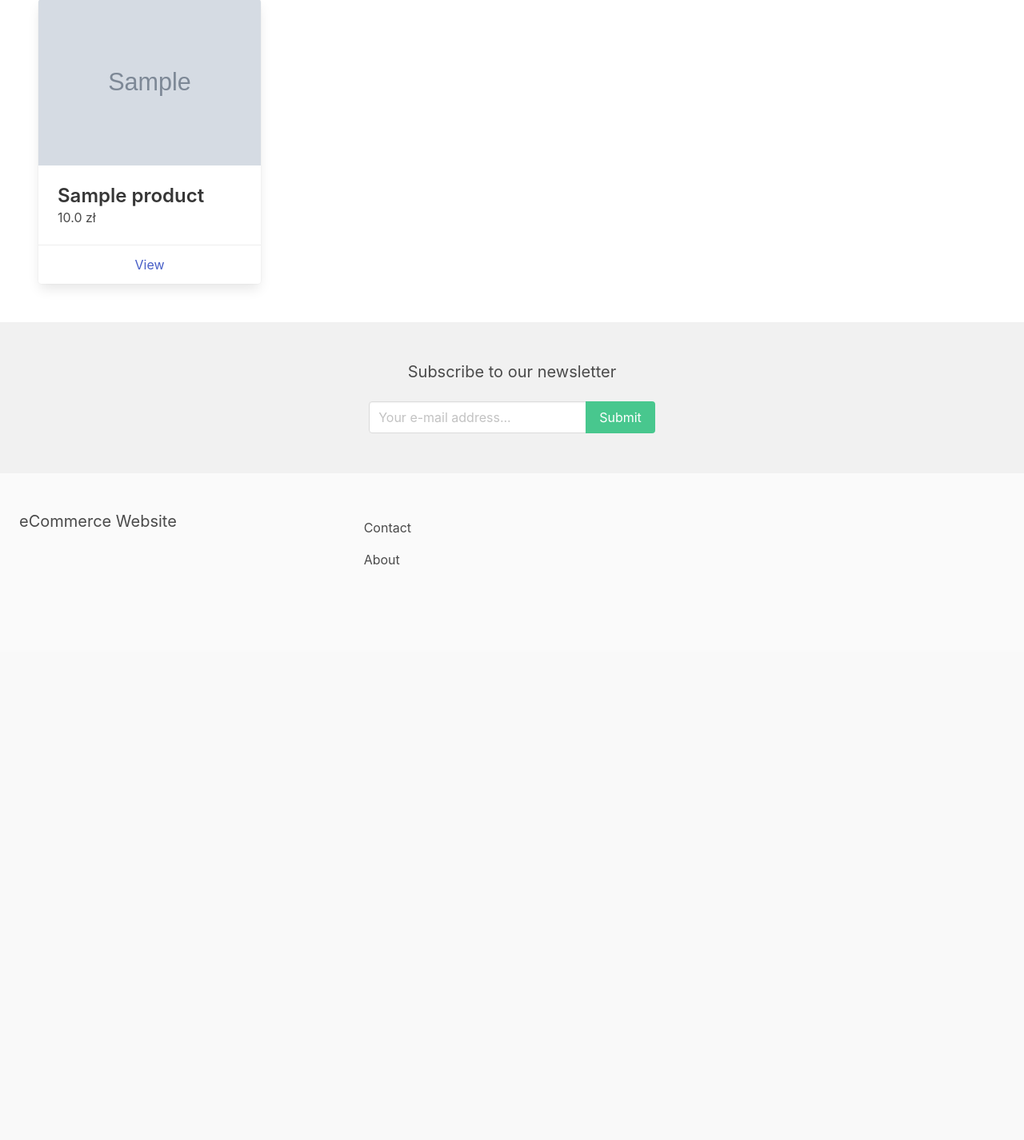
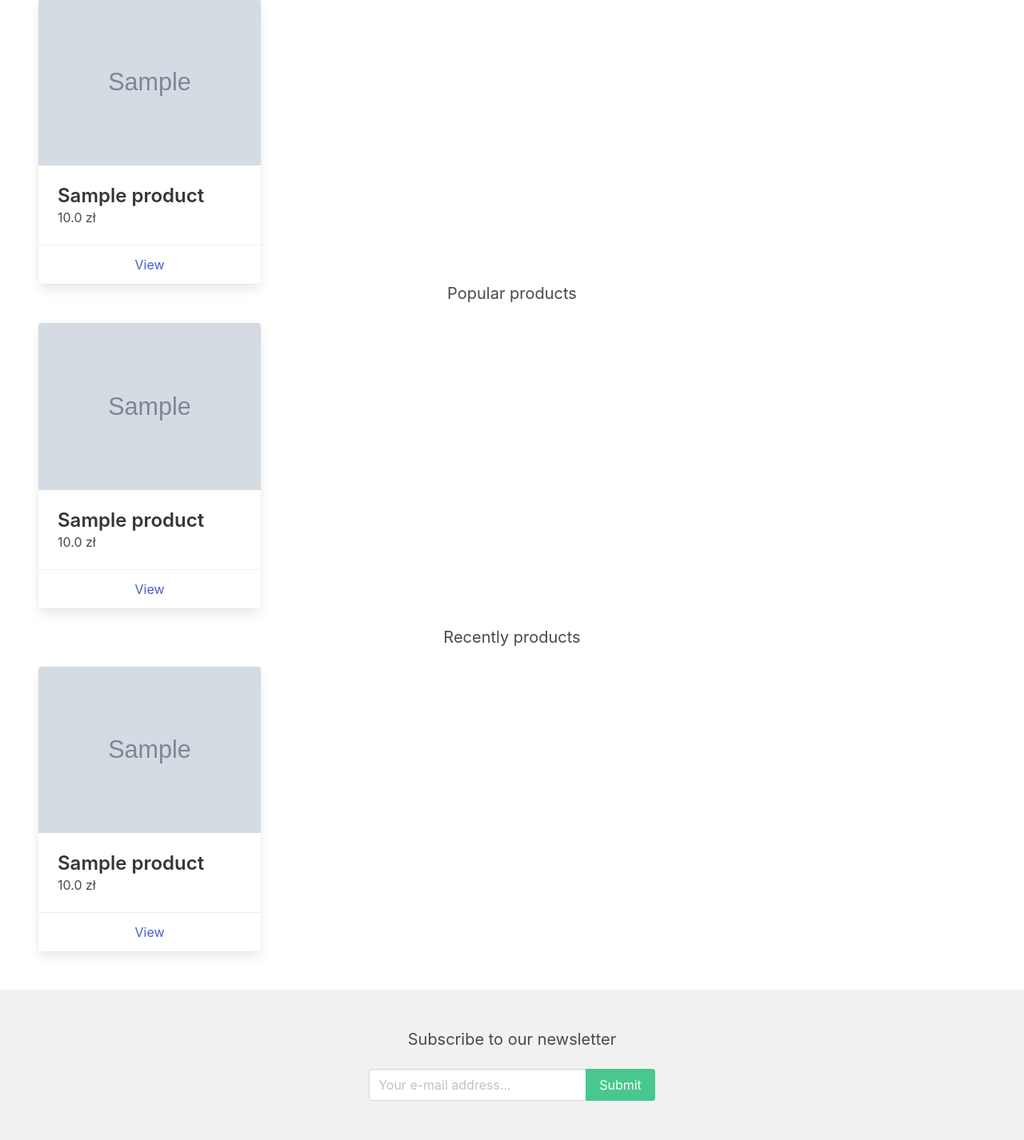
Before and after one commit to JakubKujawa/eCommerce-Website-Project, a Django app: page / in a window 1280 px wide. Shown: the part 622-2048 px from the top of the page at 80% size. Before the commit the page ends 1328 px from the top, so only its background shows below. Run offline with Django 4.2, Linux system fonts and the light colour scheme; tables that the repository leaves empty hold one stand-in row (values such as "Sample post"); grey boxes marked "Sample" are stand-in pictures; some libraries are stand-ins or nearby versions.

Commit message:
:sparkles: add a list of the most popular products and recently viewed products
Signed-off-by: CodePlayer <ZK_Jakub@proton.me>

```diff
--- a/apps/cart/views.py
+++ b/apps/cart/views.py
@@ -13,7 +13,7 @@ def cart_detail(request):
         url = f"/{product.category.slug}/{product.slug}/"
         b = f"{{'id': '{product.id}', 'title': '{product.title}', 'price': '{product.price}', " \
             f"'quantity': '{item['quantity']}', 'total_price': '{item['total_price']}', " \
-            f"'thumbnail': '{product.thumbnail.url}', 'url': '{url}', 'num_available': '{product.num_available}'}}, "
+            f"'thumbnail': '{product.get_thumbnail}', 'url': '{url}', 'num_available': '{product.num_available}'}}, "
 
         productsstring = productsstring + b
 
--- a/apps/core/templates/frontpage.html
+++ b/apps/core/templates/frontpage.html
@@ -17,4 +17,16 @@
             {% endwith %}
         {% endfor %}
     </div>
+
+    <h2 class="subtitle has-text-centered">Popular products</h2>
+
+    {% with popular_products as list_products %}
+        {% include 'parts/product_list.html' %}
+    {% endwith %}
+
+    <h2 class="subtitle has-text-centered">Recently products</h2>
+
+    {% with recently_viewed_products as list_products %}
+        {% include 'parts/product_list.html' %}
+    {% endwith %}
 {% endblock %}
--- a/apps/core/views.py
+++ b/apps/core/views.py
@@ -6,10 +6,14 @@ from apps.store.models import Product, Category
 def frontpage(request):
     products = Product.objects.filter(is_featured=True)
     featured_categories = Category.objects.filter(is_featured=True)
+    popular_products = Product.objects.all().order_by('-num_visits')[:4]
+    recently_viewed_products = Product.objects.all().order_by('-last_visit')[:4]
 
     context = {
         'products': products,
-        'featured_categories': featured_categories
+        'featured_categories': featured_categories,
+        'popular_products': popular_products,
+        'recently_viewed_products': recently_viewed_products
     }
 
     return render(request, 'frontpage.html', context)
--- a/apps/order/templates/order_pdf.html
+++ b/apps/order/templates/order_pdf.html
@@ -54,8 +54,8 @@
         {% for item in order.items.all %}
             <tr class="item">
                 <td>
-                    {% if item.product.thumbnail.url %}
-                        <img src="http://127.0.0.1:8000{{ item.product.thumbnail.url }}" width="40">
+                    {% if item.product.get_thumbnail %}
+                        <img src="http://127.0.0.1:8000{{ item.product.get_thumbnail }}" width="40">
                     {% endif %}
                 </td>
                 <td>{{ item.product.title }}</td>
--- a/apps/store/models.py
+++ b/apps/store/models.py
@@ -33,6 +33,8 @@ class Product(models.Model):
     price = models.FloatField()
     is_featured = models.BooleanField(default=False)
     num_available = models.IntegerField(default=1)
+    num_visits = models.IntegerField(default=0)
+    last_visit = models.DateTimeField(blank=True, null=True)
 
     image = models.ImageField(upload_to='uploads/', blank=True, null=True)
     thumbnail = models.ImageField(upload_to='uploads/', blank=True, null=True)
@@ -44,14 +46,24 @@ class Product(models.Model):
     def __str__(self):
         return self.title
 
-    def save(self, *args, **kwargs):
-        print('Save', self.image.path)
-        self.thumbnail = self.make_thumbnail(self.image)
-
-        super().save(*args, **kwargs)
+    # def save(self, *args, **kwargs):
+    #     self.thumbnail = self.make_thumbnail(self.image)
+    #
+    #     super().save(*args, **kwargs)
 
     def get_absolute_url(self):
         return f"/{self.category.slug}/{self.slug}/"
+
+    def get_thumbnail(self):
+        if self.thumbnail:
+            return self.thumbnail.url
+        else:
+            if self.image:
+                self.thumbnail = self.make_thumbnail(self.image)
+                self.save()
+                return self.thumbnail.url
+            else:
+                return ''
 
     @staticmethod
     def make_thumbnail(image, size=(300, 200)):
--- a/apps/store/templates/parts/product_list.html
+++ b/apps/store/templates/parts/product_list.html
@@ -4,7 +4,7 @@
             <div class="card">
                 <div class="card-image">
                     <figure class="image">
-                        <img src="{{ p.thumbnail.url }}">
+                        <img src="{{ p.get_thumbnail }}">
                     </figure>
                 </div>
 
--- a/apps/store/views.py
+++ b/apps/store/views.py
@@ -1,4 +1,5 @@
 import random
+from datetime import datetime
 
 from django.db.models import Q
 from django.shortcuts import render, get_object_or_404, redirect
@@ -33,6 +34,9 @@ def search(request):
 
 def product_detail(request, category_slug, slug):
     product = get_object_or_404(Product, slug=slug)
+    product.num_visits = product.num_visits + 1
+    product.last_visit = datetime.now()
+    product.save()
 
     # Add review
 
@@ -54,7 +58,7 @@ def product_detail(request, category_slug, slug):
     if product.parent:
         return redirect('product_detail', category_slug=category_slug, slug=product.parent.slug)
 
-    images_string = f"{{'thumbnail': '{product.thumbnail.url}', 'image': '{product.image.url}'}}, "
+    images_string = f"{{'thumbnail': '{product.get_thumbnail}', 'image': '{product.image.url}'}}, "
 
     for image in product.images.all():
         images_string = images_string + (f"{{'thumbnail': '{image.thumbnail.url}', "
```
Also changed, not shown: apps/store/templates/product_detail.html (+4 -4 lines), apps/store/migrations/0016_product_last_visit_product_num_visits.py (added).
